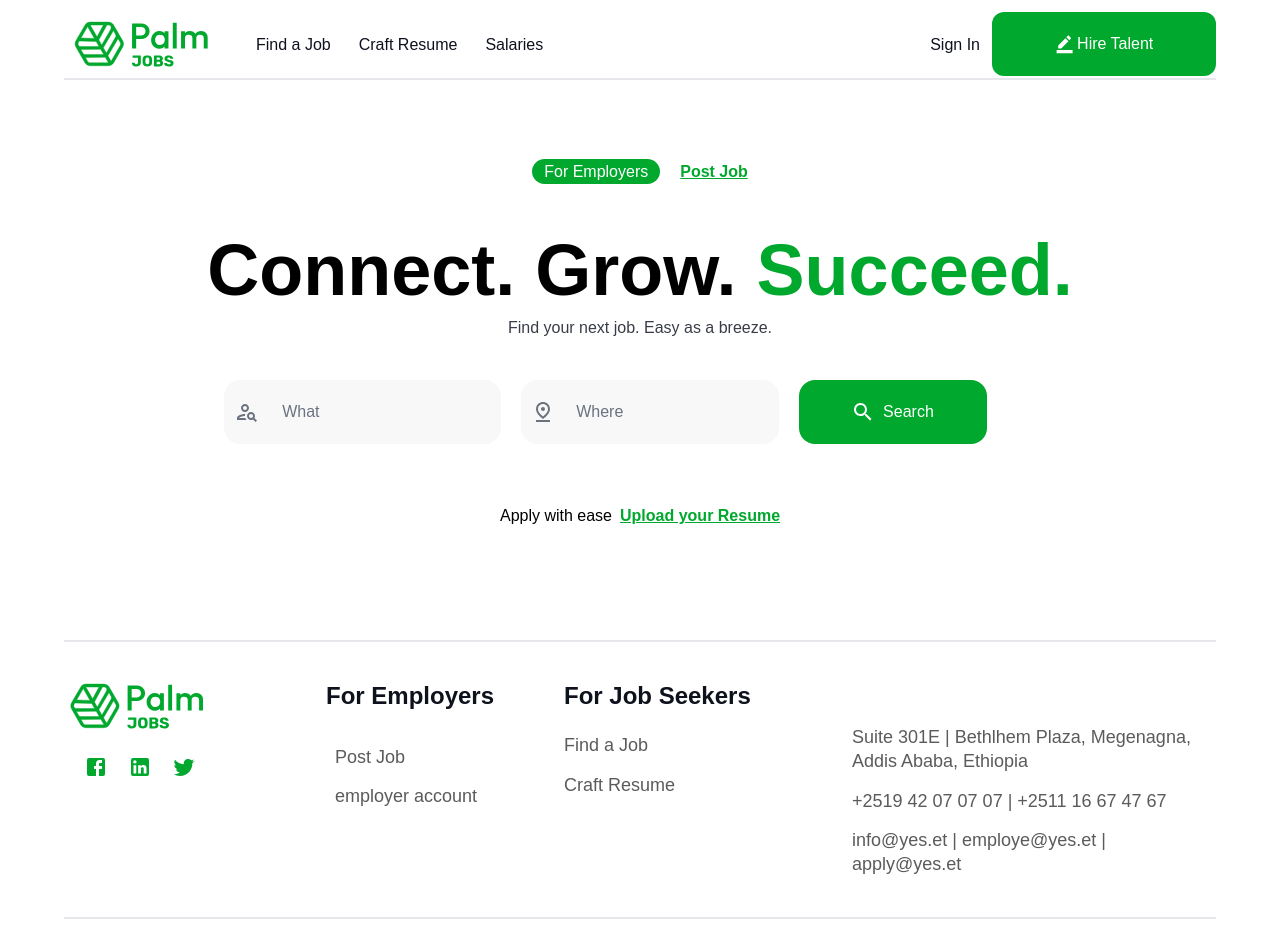
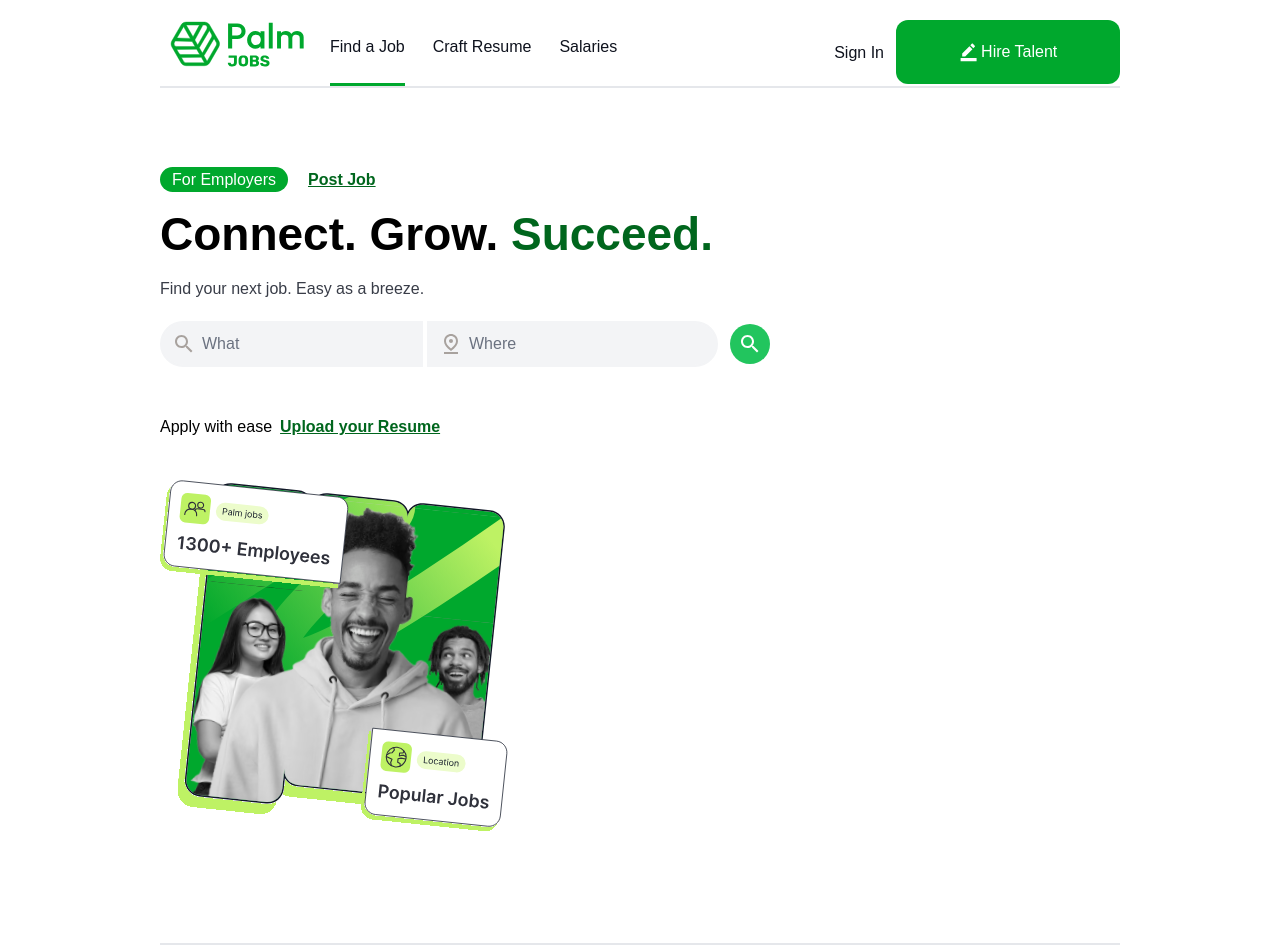
Before and after one commit to pos1234/palmjobs, a Next.js app: page / in a window 1280 px wide. Shown: the top 952 px of the page. Built offline with nearby package versions, Linux system fonts and the light colour scheme; no server answers.

Commit message:
refine the home page

```diff
--- a/components/Footer.tsx
+++ b/components/Footer.tsx
@@ -51,17 +51,21 @@ const Footer = () => {
                     <div className="col-span-12 md:col-span-4 lg:col-span-3 xl:col-span-2">
                         <img src={logo} alt="palmjobs logo" className=" h-16" />
                         <ul className="flex space-x-5 text-gradientFirst pl-5 pt-4">
-                            <Link href="https://www.facebook.com/youremploymentsolutionsethiopia/" target="_blank">
+                            <li>
+                                <Link href="https://www.facebook.com/youremploymentsolutionsethiopia/" target="_blank" aria-label="Palm Jobs facebook page">
                                     <FacebookIcon />
                                 </Link>
-                            <Link href="https://www.linkedin.com/company/10353818?trk=prof-exp-company-name" target="_blank">
+                            </li>
+                            <li>
+                                <Link href="https://www.linkedin.com/company/10353818?trk=prof-exp-company-name" target="_blank" aria-label="Palm Jobs LinkedIn page">
                                     <LinkedInIcon />
                                 </Link>
-
-                            <Link href="https://twitter.com/yesethiopia" target="_blank">
+                            </li>
+                            <li>
+                                <Link href="https://twitter.com/yesethiopia" target="_blank" aria-label="Palm Jobs Twitter page">
                                     <TwitterIcon />
                                 </Link>
-
+                            </li>
                         </ul>
                     </div>
                     <div className="col-span-12 mt-5 pl-5 cursor-pointer md:cursor-default md:mt-2 md:col-span-4 md:grid md:justify-items-center lg:col-span-3">
@@ -200,7 +204,7 @@ const Footer = () => {
                         )}
                     </div>
                 </div>
-                <div className="pt-5">
+                <div className="pt-5 flex justify-center pb-5">
                     <div className="col-span-12 md:col-span-4 lg:col-span-3 xl:col-span-2">
                         <ul className="md:flex md:space-x-5 pl-5 pt-4">
                             <li>
--- a/components/Navigation.tsx
+++ b/components/Navigation.tsx
@@ -66,8 +66,8 @@ const Navigation = (props: any) => {
     }, []);
     return (
         <div>
-            <div className="grid grid-cols-12 pt-3  md:border-b-2">
-                <div className="col-span-6 md:col-span-12 md:max-lg:flex md:max-lg:justify-center lg:col-span-2">
+            <div className="flex flex-wrap gap-5 pt-3  md:border-b-2">
+                <div className='md:max-lg:w-full flex justify-center'>
                     <Link href="/">
                         <Image
                             src={logo}
@@ -76,32 +76,10 @@ const Navigation = (props: any) => {
                             height={150}
                             className=" h-16"
                         />
-                        {/*                         <img src={logo} alt="palmjobs logo" className=" h-16" />
- */}                    </Link>
-                </div>
-
-                <div className="col-span-6 flex items-center justify-end gap-x-10 md:hidden">
-                    {!userData && (
-                        <div className="text-fhS leading-fhL font-fhW text-textR">
-                            <Link href="/account">Sign in</Link>
-                        </div>
-                    )}
-                    <div
-                        onClick={() => {
-                            if (props.viewFuntion && props.view) {
-                                props.viewFuntion(!props.view);
-                            }
-                            setMenu(!menu);
-                        }}
-                        className={styles['hamburger-menu']}
-                    >
-                        <div className={styles['bar']}></div>
-                        <div className={styles['bar']}></div>
-                        <div className={styles['bar']}></div>
-                    </div>
+                    </Link>
                 </div>
                 {menu && (
-                    <div className="fixed bg-textW -ml-[0.7rem] -mt-[0.7rem] h-screen flex flex-col w-full z-40 md:hidden">
+                    <div className="fixed bg-textW -ml-[0.7rem] -mt-[0.7rem] h-screen w-screen flex flex-col z-40 md:hidden">
                         <div onClick={() => setMenu(!menu)} className="flex items-center justify-end pt-4 pr-2 cursor-pointer">
                             <CloseOutlinedIcon className="text-[3rem]" />
                         </div>
@@ -208,16 +186,16 @@ const Navigation = (props: any) => {
                         </div>
                     </div>
                 )}
-                <div className="hidden lg:text-bigS lg:font-bigW lg:leading-bigL lg:text-textR md:col-span-6 md:flex md:items-center md:gap-x-7 md:grid-cols-12 lg:col-span-5 xl:col-span-4">
-                    <Link href="/jobs" className=" col-span-4 lg:col-span-4 xl:col-span-4">
+                <div className="hidden flex-grow items-center lg:text-bigS lg:font-bigW lg:leading-bigL lg:text-textR md:flex md:items-center md:gap-x-7">
+                    <Link href="/jobs" className="border-b-[3px] h-full flex items-center border-b-gradientFirst">
                         Find a Job
                     </Link>
-                    <p className="col-span-5 lg:col-span-5 xl:col-span-5">Craft Resume</p>
-                    <Link href="/salaries" className="col-span-5 lg:col-span-5 xl:col-span-5">
+                    <p className="border-b-[3px] border-b-textW h-full flex items-center hover:border-b-gradientFirst">Craft Resume</p>
+                    <Link href="/salaries" className="border-b-[3px] border-b-textW h-full flex items-center hover:border-b-gradientFirst">
                         Salaries
                     </Link>
                     {userRole == 'candidate' ? (
-                        <Link href="/users/candidate" className=" col-span-3 lg:col-span-3 xl:col-span-3 cursor-poniter">
+                        <Link href="/users/candidate" className="border-b-[3px] border-b-textW h-full flex items-center hover:border-b-gradientFirst">
                             My jobs
                         </Link>
                     ) : userRole == 'employer' ? (
@@ -226,7 +204,28 @@ const Navigation = (props: any) => {
                         </Link>
                     ) : null}
                 </div>
-                <div className="grid grid-cols-12 pt-3 md:pt-0 col-span-6 md:col-span-6 md:flex  md:justify-end lg:col-span-5 xl:col-span-6">
+                <div className='max-md:flex max-md:items-end max-md:flex-grow max-md:justify-end'>
+                    <div className="flex items-center justify-end gap-x-10 md:hidden">
+                        {!userData && (
+                            <div className="text-fhS leading-fhL font-fhW text-textR">
+                                <Link href="/account">Sign in</Link>
+                            </div>
+                        )}
+                        <div
+                            onClick={() => {
+                                if (props.viewFuntion && props.view) {
+                                    props.viewFuntion(!props.view);
+                                }
+                                setMenu(!menu);
+                            }}
+                            className={styles['hamburger-menu']}
+                        >
+                            <div className={styles['bar']}></div>
+                            <div className={styles['bar']}></div>
+                            <div className={styles['bar']}></div>
+                        </div>
+                    </div>
+                    <div className="flex pt-2">
                         {!userData && !loading && (
                             <>
                                 <div className="max-md:hidden md:col-span-12 lg:col-span-7 flex items-center">
@@ -246,8 +245,6 @@ const Navigation = (props: any) => {
                         )}
                         {userData && (
                             <div className="hidden sm:relative md:flex items-center justify-end gap-x-2 col-span-3 md:col-span-12">
-
-
                                 <div className="flex items-center pl-0 sm:pl-2 lg:text-[0.9rem] px-2 py-1 text-stone-500 ">
                                     <Popover className="focus:ring-0 focus:border-0 focus:outline-0">
                                         <Popover.Button className="focus:ring-0 focus:border-0 focus:outline-0 px-2 flex text-stone-500">
@@ -263,11 +260,11 @@ const Navigation = (props: any) => {
                                                 </div>
                                             )}
                                             {userData && (
-                                            <div className="flex flex-col text-left ml-3 justify-center">
+                                                <div className="flex text-left ml-3 justify-center">
                                                     {userRole == 'candidate' ? <p className="text-[16px] font-[600]">{userData.name}</p> : null}
-                                                {userRole == 'candidate'
+                                                    {/*  {userRole == 'candidate'
                                                         ? userDetail && <p className="text-[12px] text-stone-500">{userDetail.bioHeadline}</p>
-                                                    : null}
+                                                        : null} */}
                                                     {userRole == 'employer' ? (
                                                         <>
                                                             {userDetail && (
@@ -323,6 +320,7 @@ const Navigation = (props: any) => {
                                 </div>
                             </div>
                         )}
+                    </div>
                 </div>
             </div>
             <ConfirmModal isOpen={openLogout} handleClose={() => setOpenLogout(!openLogout)}>
--- a/components/account/ForgotPassword.tsx
+++ b/components/account/ForgotPassword.tsx
@@ -1,6 +1,7 @@
 import { sendRecovery } from '@/lib/accountBackend';
 import { useState } from 'react';
 import { toast } from 'react-toastify';
+import { SubmitButton } from '../TextInput';
 const ForgotPassword = (props: any) => {
     const loadingIn = '/images/loading.svg';
     const [email, setEmail] = useState('');
@@ -45,32 +46,37 @@ const ForgotPassword = (props: any) => {
                 placeholder="Enter your Email"
                 className={
                     emailError
-                        ? 'col-span-12 focus:outline-0 focus:ring-orange-500 focus:border-0 border-[1px] border-red-500 w-full rounded-full h-12 pl-5 text-addS sm:col-span-10'
-                        : 'col-span-12 focus:outline-0 focus:ring-gradientSecond focus:border-0 border-[1px] w-full rounded-full h-12 pl-5 text-addS sm:col-span-10'
+                        ? 'col-span-12 focus:outline-0 focus:ring-orange-500 focus:border-0 border-[1px] border-red-500 w-full rounded-xl h-12 pl-5 text-addS sm:col-span-10'
+                        : 'col-span-12 focus:outline-0 focus:ring-gradientSecond focus:border-0 border-[1px] w-full rounded-xl h-12 pl-5 text-addS sm:col-span-10'
                 }
             />
             {emailError && <p className="col-span-12 pt-3 text-[13px] text-red-500 text-left">{emailError}</p>}
             <div className="col-span-12 grid grid-cols-12 justify-items-end pr-2 lg:col-span-10">
-                {loading && (
+                <div className='w-full col-span-12 flex md:justify-end'>
+                    <div className='w-full pt-5'>
+                        <SubmitButton loading={loading} buttonText="Continue" />
+                    </div>
+                </div>
+                {/* {loading && (
                     <img
                         src={loadingIn}
-                        className="mt-5 col-span-12 text-textW bg-gradient-to-r from-gradientFirst to-gradientSecond h-16 w-full rounded-full"
+                        className="mt-5 col-span-12 text-textW bg-gradient-to-r from-gradientFirst to-gradientSecond h-16 w-full rounded-xl"
                     />
                 )}
                 {!loading && (
                     <button
                         type="submit"
-                        className="mt-5 col-span-12 text-textW bg-gradient-to-r from-gradientFirst to-gradientSecond h-16 w-full rounded-full"
+                        className="mt-5 col-span-12 text-textW bg-gradient-to-r from-gradientFirst to-gradientSecond h-16 w-full rounded-xl"
                     >
                         Continue
                     </button>
-                )}
+                )} */}
             </div>
             <div className="col-span-12 grid grid-cols-12 justify-items-end pr-2 lg:col-span-10">
                 <button
                     type="button"
                     onClick={() => props.setFunction(false)}
-                    className="mt-5 col-span-12 bg-[#F8F8F8] text-darkBlue h-16 w-full rounded-full"
+                    className="mt-5 col-span-12 bg-[#F8F8F8] text-darkBlue h-16 w-full rounded-xl"
                 >
                     Return to Login
                 </button>
--- a/components/job/SearchBar.tsx
+++ b/components/job/SearchBar.tsx
@@ -6,7 +6,7 @@ import CloseIcon from '@mui/icons-material/Close';
 
 const SearchBar = (props: any) => {
     return (
-        <div className="w-full flex flex-col sm:items-center gap-2">
+        <div className={`w-full flex flex-col gap-2 ${props.home== true ? 'sm:items-start' : 'sm:items-center'}`}>
             <div className='flex items-center gap-3 max-sm:w-full'>
                 <div className="w-full h-full max-h-[5rem] flex gap-1 items-center">
                     <div className='relative flex items-center max-sm:w-full'>
--- a/pages/index.tsx
+++ b/pages/index.tsx
@@ -13,6 +13,7 @@ import PinDropOutlined from '@mui/icons-material/PinDropOutlined';
 import { useRouter } from 'next/router';
 import { toast } from 'react-toastify';
 import Head from 'next/head';
+import SearchBar from '@/components/job/SearchBar';
 
 const catagoryData = [{ name: 'Category' }, { name: 'Full Time' }, { name: 'Part Time' }, { name: 'Remote' }, { name: 'Internship' }];
 const Home = () => {
@@ -29,7 +30,7 @@ const Home = () => {
         setCategory(!category);
     };
     const handleSearch = () => {
-        typeof window !== 'undefined' &&  router.push({
+        typeof window !== 'undefined' && router.push({
             pathname: '/jobs',
             query: { param1: searchText, param2: address }
         });
@@ -43,24 +44,26 @@ const Home = () => {
                     content="Discover a myriad of job listings and employment opportunities in Ethiopia on Palm Jobs. Whether you're seeking careers in NGO sectors, vacancies at Safaricom Ethiopia, or exploring other recruitment possibilities, our extensive job search engine simplifies your journey towards landig the ideal job. Browse jobs, submit your resume, and step into a world of endless career possibilities today."
                 />
             </Head>
-            <div className="px-3 lg:px-16 lg:col-span-16 overflow-hidden">
+            <div className="px-3 overflow-hidden xl:px-40">
                 <Navigation />
-                <div>
-                    <div className="md:mt-20">
-                        <p className="text-center mb-5 sm:mb-10">
+                <div className='flex pt-20 flex-wrap gap-y-10'>
+                    <div className='flex-grow flex flex-col justify-center sm:max-lg:items-center'>
+                        <p className="max-md:text-center">
                             <span className="bg-gradient-to-r from-gradientFirst to-gradientSecond text-center px-3 text-textW py-1 rounded-full mr-5 block max-sm:mx-20 max-sm:mt-10 max-sm:mb-4 sm:inline cursor-pointer">
                                 For Employers
                             </span>
-                            <Link className="font-shW text-gradientFirst underline cursor-pointer" href="/users/employer/">
+                            <Link className="font-shW text-[#00661D] underline cursor-pointer" href="/users/employer/">
                                 Post Job
                             </Link>
                         </p>
+                        <p className="font-shW text-shS max-md:text-center text-[30px] sm:text-[30px] md:text-[46px] my-2">
+                            Connect. Grow. <span className="text-[#00661D]">Succeed.</span>
+                        </p>
+                        <p className="max-md:text-center text-[#393D48]">Find your next job. Easy as a breeze.</p>
+                        <div className='pt-5'>
+                            <SearchBar single={true} home={true} />
                         </div>
-                    <p className="font-shW text-shS text-center text-[40px] sm:text-[60px] md:text-[72px] md:leading-[92px]">
-                        Connect. Grow. <span className="text-gradientFirst">Succeed.</span>
-                    </p>
-                    <p className="text-center text-[#393D48] max-sm:mt-3 sm:max-md:mb-5">Find your next job. Easy as a breeze.</p>
-                    <div className="grid grid-cols-12 gap-y-4 max-sm:px-5 max-sm:pt-10 sm:space-x-5 md:space-x-2 lg:space-x-5 lg:px-10 xl:px-40 md:py-5 md:pt-10">
+                        {/*  <div className="grid grid-cols-12 gap-y-4 max-sm:px-5 max-sm:pt-10 sm:space-x-5 md:space-x-2 lg:space-x-5 lg:px-10 xl:px-40 md:py-5 md:pt-10">
                             <div className="col-span-12 rounded-2xl bg-[#F8F8F8] grid grid-cols-12 md:h-16  sm:col-span-6 md:col-span-4 lg:col-span-4">
                                 <div className="col-span-2 flex items-center justify-center text-gray-500">
                                     <PersonSearchOutlinedIcon />
@@ -93,19 +96,19 @@ const Home = () => {
                             >
                                 <SearchOutlinedIcon sx={{ fontSize: '1.5rem', marginRight: '0.2rem' }} /> Search
                             </button>
-                    </div>
-
-                    <div className="mt-10">
-                        <p className="text-center mb-10">
-
+                        </div> */}
+                        <p className="max-md:text-center">
                             Apply with ease
                             <Link
                                 href="users/candidate/profile"
-                                className="font-shW text-gradientFirst underline cursor-pointer max-sm:block ml-2"
+                                className="font-shW text-[#00661D] underline cursor-pointer max-sm:block ml-2"
                             >
                                 Upload your Resume
                             </Link>
                         </p>
+                    </div>
+                    <div className='flex max-lg:w-full justify-center sm:max-lg:items-center'>
+                        <img src="/images/HeroSection.svg" alt="employees" />
                     </div>
                 </div>
                 <Footer />
```
Also changed, not shown: components/account/Register.tsx (+22 -16 lines), pages/account/index.tsx (+24 -18 lines), public/images/HeroSection.svg (added). Lines whose indentation alone changed are shown as unchanged.
